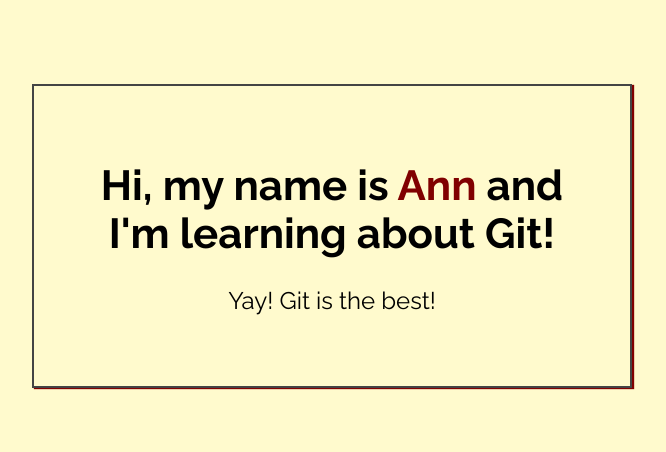
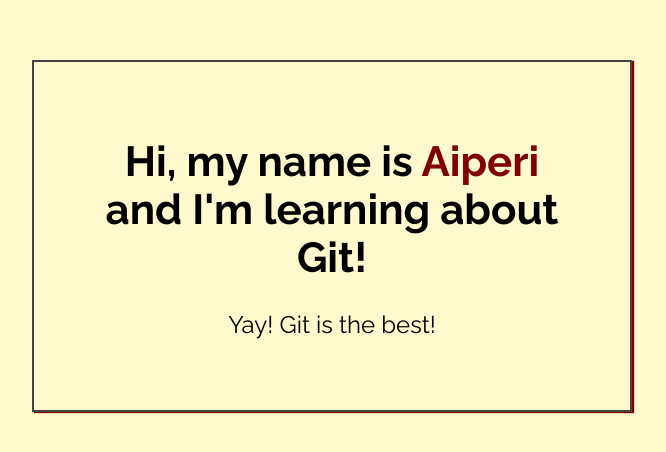
Before and after one commit to Aiperi-M/My-first-repo, a plain HTML site: page index.html in a window 1280 px wide. Shown: the part 164-616 px from the top of the page, without its empty margins (308-974 px from the left). Drawn offline with Linux system fonts and the light colour scheme.

Commit message:
Added name to index.html

```diff
--- a/index.html
+++ b/index.html
@@ -14,7 +14,7 @@
 <body>
 
     <div class="greeting">
-        <h1>Hi, my name is <span class="highlight">Ann</span> and I'm learning about Git! </h1>
+        <h1>Hi, my name is <span class="highlight">Aiperi</span> and I'm learning about Git! </h1>
 
         <p>Yay! Git is the best!</p>
     </div>
```
